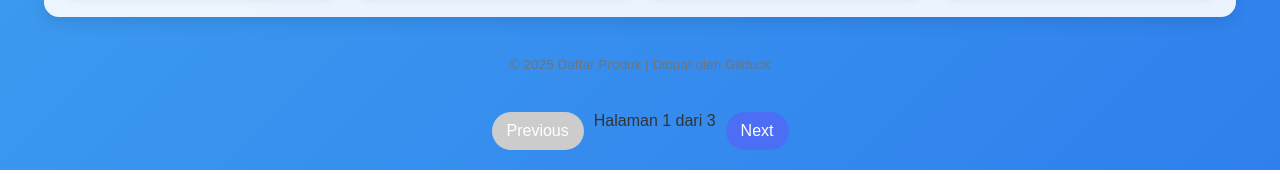
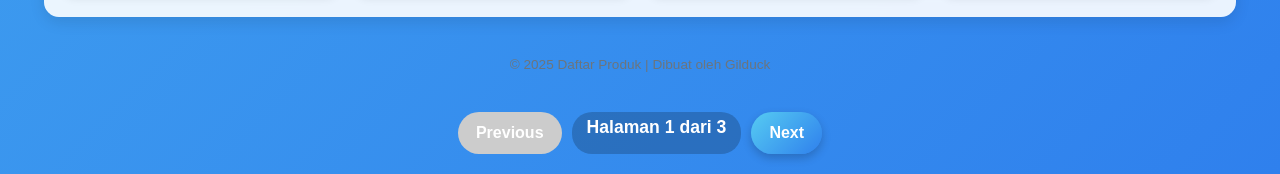
Before and after one commit to gilduck23/gilduck, a plain HTML site: page index.html in a window 1280 px wide. Shown: the part 3032-3206 px from the top of the page. Drawn offline with Linux system fonts and the light colour scheme.

Commit message:
Update style.css

```diff
--- a/style.css
+++ b/style.css
@@ -368,25 +368,50 @@ footer.dark-theme {
 
 /* Pagination Buttons (tetap sama) */
 #prevPage, #nextPage {
-    padding: 10px 15px;
+    padding: 12px 18px;
     font-size: 1rem;
     border: none;
-    background: #4c6ef5; /* Warna tombol pagination */
+    background: linear-gradient(135deg, #56ccf2, #2f80ed); /* Gradient warna biru */
     color: white;
     cursor: pointer;
-    border-radius: 25px;
-    transition: background 0.3s;
+    border-radius: 30px;
+    transition: all 0.3s ease-in-out;
+    font-weight: bold;
+    box-shadow: 0 4px 10px rgba(0, 0, 0, 0.2);
+    display: flex;
+    align-items: center;
+    justify-content: center;
 }
 
 #prevPage:hover, #nextPage:hover {
-    background: #3b5bdb; /* Warna hover tombol pagination */
+    background: linear-gradient(135deg, #4c6ef5, #3b5bdb);
+    transform: scale(1.05);
+    box-shadow: 0 6px 15px rgba(0, 0, 0, 0.3);
 }
-
 
 #prevPage:disabled, #nextPage:disabled {
     background: #ccc;
     cursor: not-allowed;
+    box-shadow: none;
 }
+
+.pagination-container {
+    display: flex;
+    align-items: center;
+    justify-content: center;
+    gap: 15px;
+    margin-top: 20px;
+}
+
+#pageInfo {
+    font-size: 1.1rem;
+    font-weight: bold;
+    color: #fff;
+    padding: 5px 15px;
+    border-radius: 20px;
+    background: rgba(0, 0, 0, 0.2);
+}
+
 
 #productTable thead {
     display: none;
```
